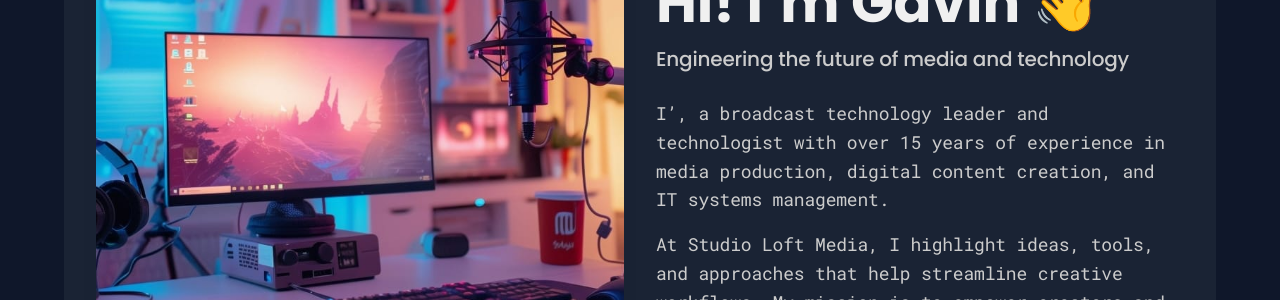
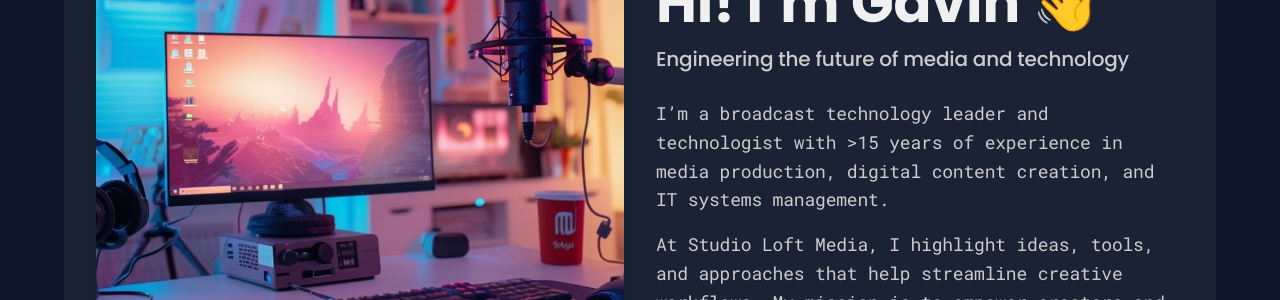
Before and after one commit to studioloft/studioloft.github.io, a Jekyll site: the page built from _pages/about.md, in a window 1280 px wide and 900 px high, scrolled down 329 px. Shown: the part 159-459 px from the top of the window. Built offline with Jekyll 4.4.1, drawn with Linux system fonts in a browser that asks for light colours.

Commit message:
hero syntax update

```diff
--- a/_data/settings.yml
+++ b/_data/settings.yml
@@ -48,7 +48,7 @@ hero:
   hero_title: Hi! I’m Gavin 👋
   hero_subtitle: Engineering the future of media and technology
   hero_description: |
-    I', a broadcast technology leader and technologist with over 15 years of experience in media production, digital content creation, and IT systems management.
+    I'm a broadcast technology leader and technologist with >15 years of experience in media production, digital content creation, and IT systems management.
 
     At Studio Loft Media, I highlight ideas, tools, and approaches that help streamline creative workflows. My mission is to empower creators and professionals to elevate their craft and master their media with confidence and expertise.
   hero_image: /images/01.jpg
```
